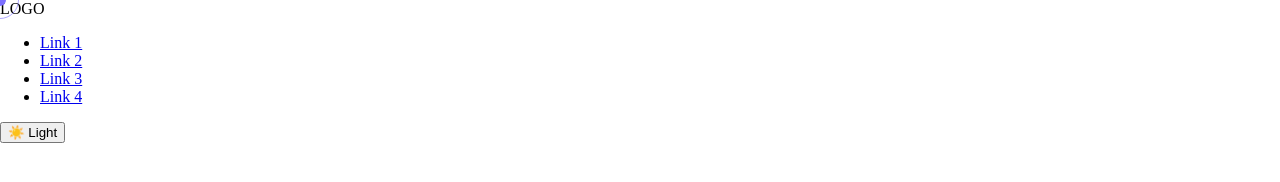
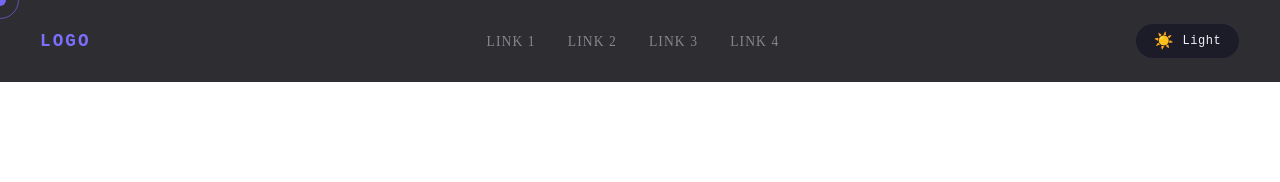
Before and after one commit to Inesh0508/web-dev, a website built with Vite: page Three.js-TypeScript-Boilerplate/index.html in a window 1280 px wide. Built offline with nearby package versions, Linux system fonts and the light colour scheme.

Commit message:
created navbar

```diff
--- a/Three.js-TypeScript-Boilerplate/src/main.ts
+++ b/Three.js-TypeScript-Boilerplate/src/main.ts
@@ -23,6 +23,14 @@ function aimRing() {
   requestAnimationFrame(aimRing)
 }
 aimRing()
+
+function toggleTheme() {
+  const html = document.documentElement
+  const isDark = html.dataset.theme === 'dark'
+  html.dataset.theme = isDark ? 'light' : 'dark'
+  document.getElementById('themeIcon')!.textContent = isDark ? '🌙' : '☀️'
+  document.getElementById('themeLabel')!.textContent = isDark ? 'Dark' : 'Light'
+}
 
 // const scene = new THREE.Scene()
 // scene.background = new THREE.Color(0x001a8c)
--- a/Three.js-TypeScript-Boilerplate/src/style.css
+++ b/Three.js-TypeScript-Boilerplate/src/style.css
@@ -70,6 +70,83 @@ body:has(a:hover) #cursor-ring,body:has(button:hover) #cursor-ring {
   opacity:0.3;
 }
 
+/* NAV */
+nav {
+  position: fixed;
+  top: 0;
+  left: 0;
+  right: 0;
+  z-index: 1000;
+  display: flex;
+  align-items: center;
+  justify-content: space-between;
+  padding: 1rem 2.5rem;
+  background: var(--nav-bg);
+  backdrop-filter: blur(20px);
+  transition: background var(--transition);
+}
+
+.logo {
+  font-family: 'Space Mono', monospace;
+  font-size: 1.1rem;
+  letter-spacing: 0.12em;
+  color: var(--accent);
+  font-weight: 700;
+}
+
+.nav-links {
+  display: flex;
+  gap: 2rem;
+  list-style: none;
+}
+
+.nav-links a {
+  position: relative;
+  color: var(--muted);
+  text-decoration: none;
+  font-size: 0.85rem;
+  letter-spacing: 0.08em;
+  text-transform: uppercase;
+  /* font-weight: 500; */
+  transition: color 0.2s;
+}
+
+.nav-links a:hover {
+  color: var(--accent);
+}
+
+.nav-right {
+  display: flex;
+  align-items: center;
+  gap: 1rem;
+}
+
+.theme-toggle {
+  background: var(--surface2);
+  border: 1px solid var(--border);
+  color: var(--text);
+  padding: 0.45rem 1.1rem;
+  border-radius: 20px;
+  cursor: pointer;
+  font-family: 'Space Mono', monospace;
+  font-size: 0.75rem;
+  letter-spacing: 0.05em;
+  transition: all 0.2s;
+  display: flex;
+  align-items: center;
+  gap: 0.5rem;
+}
+
+.theme-toggle:hover {
+  background: var(--accent);
+  color: #fff;
+  border-color: var(--accent);
+}
+
+.toggle-icon {
+  font-size: 1rem;
+}
+
 body {
   overflow: hidden;
   margin: 0px;
```
